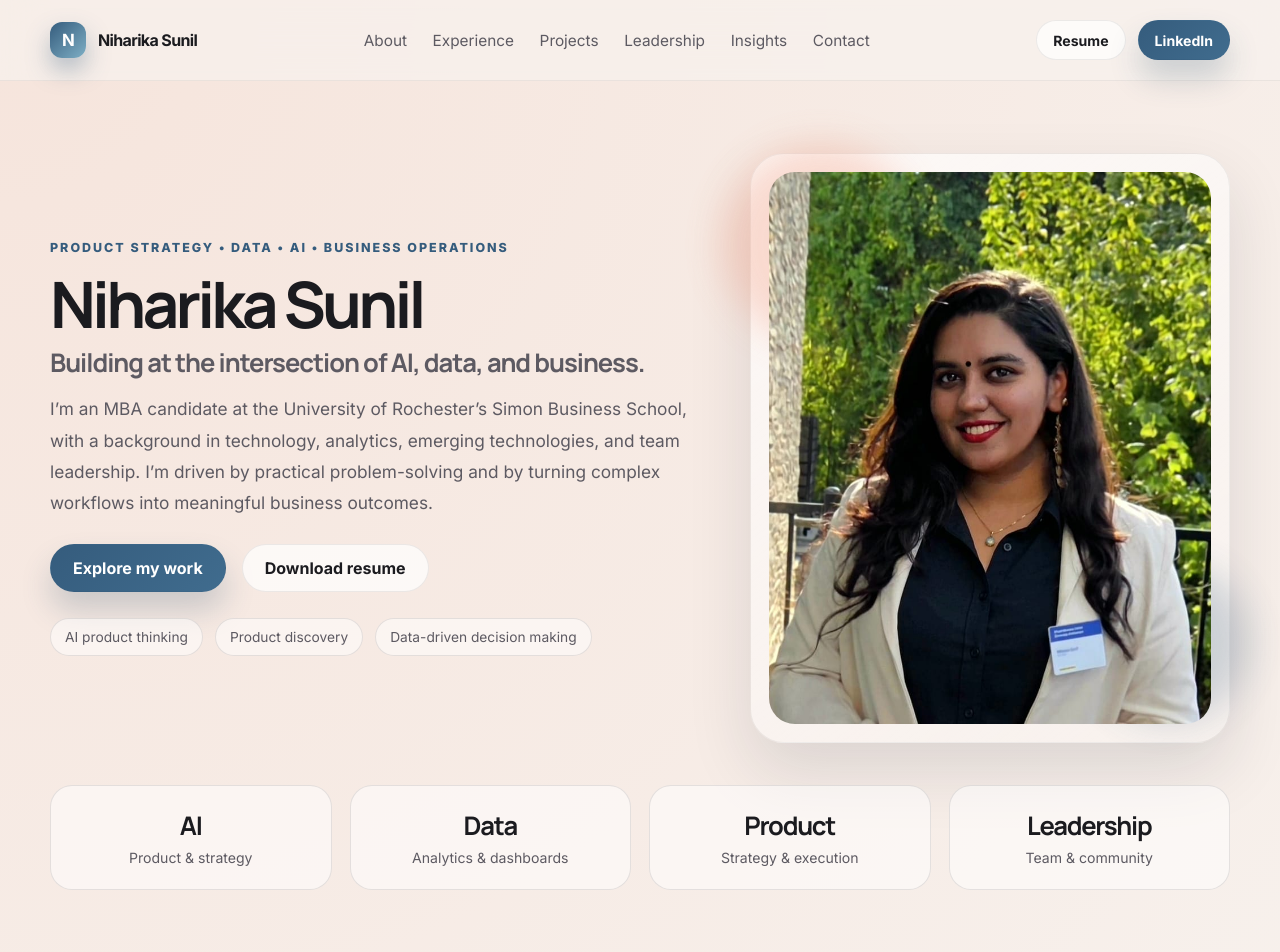
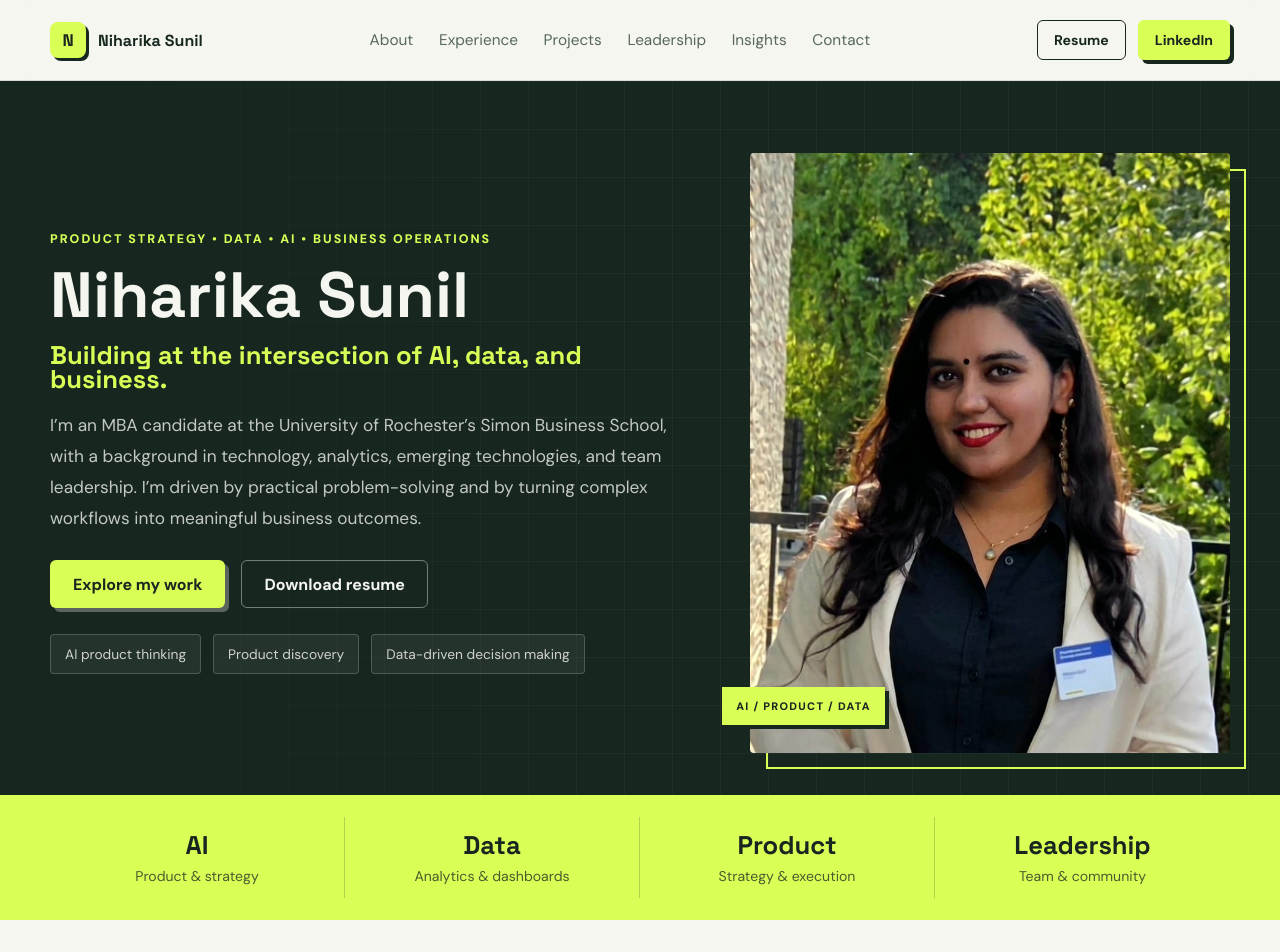
Before and after one commit to abygeorge8848/niharika-sunil, a plain HTML site: page index.html in a window 1280 px wide. Shown: the top 952 px of the page. Drawn offline with Linux system fonts and the light colour scheme.

Commit message:
Revamped the aesthetics

```diff
--- a/assets/css/styles.css
+++ b/assets/css/styles.css
@@ -1,17 +1,18 @@
 :root {
-  --bg: #f7f2ee;
-  --bg-strong: #efe7df;
-  --surface: rgba(255, 255, 255, 0.74);
+  --bg: #f4f6ef;
+  --bg-strong: #e8ede3;
+  --surface: #fff;
   --surface-strong: #fff;
-  --card: #fffdfc;
-  --text: #1b1b1f;
-  --muted: #5d5a62;
-  --line: rgba(27, 27, 31, 0.1);
-  --primary: #355c7d;
-  --primary-soft: #dfeaf4;
-  --accent: #f49f85;
-  --accent-soft: #fbe7de;
-  --shadow: 0 28px 65px rgba(26, 36, 48, 0.12);
+  --card: #fff;
+  --text: #172720;
+  --muted: #58675f;
+  --line: rgba(23, 39, 32, 0.13);
+  --primary: #1d4939;
+  --primary-soft: #e5edd8;
+  --accent: #d9ff57;
+  --accent-soft: #edf5ce;
+  --coral: #e8795c;
+  --shadow: 0 18px 48px rgba(23, 39, 32, 0.1);
 }
 
 * {
@@ -20,15 +21,20 @@
 
 html {
   scroll-behavior: smooth;
+  scroll-padding-top: 100px;
 }
 
 body {
   margin: 0;
-  font-family: "Inter", sans-serif;
-  background:
-    radial-gradient(circle at top left, rgba(240, 158, 126, 0.16), transparent 28%),
-    radial-gradient(circle at bottom right, rgba(53, 92, 125, 0.12), transparent 30%),
-    var(--bg);
+  font-family: "DM Sans", sans-serif;
+  background-color: var(--bg);
+  background-image: radial-gradient(rgba(23, 39, 32, 0.12) 0.7px, transparent 0.7px);
+  background-size: 22px 22px;
+  color: var(--text);
+}
+
+::selection {
+  background: var(--accent);
   color: var(--text);
 }
 
@@ -64,8 +70,8 @@ h3 {
   top: 0;
   z-index: 10;
   backdrop-filter: blur(18px);
-  background: rgba(247, 242, 238, 0.72);
-  border-bottom: 1px solid rgba(27, 27, 31, 0.06);
+  background: rgba(244, 246, 239, 0.92);
+  border-bottom: 1px solid var(--line);
 }
 
 .nav-wrap {
@@ -81,7 +87,8 @@ h3 {
   align-items: center;
   gap: 12px;
   font-weight: 700;
-  letter-spacing: -0.04em;
+  letter-spacing: 0;
+  font-family: "Space Grotesk", sans-serif;
 }
 
 .brand-mark {
@@ -90,11 +97,11 @@ h3 {
   justify-content: center;
   width: 36px;
   height: 36px;
-  border-radius: 12px;
-  background: linear-gradient(135deg, var(--primary), #7eafc5);
-  color: white;
+  border-radius: 8px;
+  background: var(--accent);
+  color: var(--text);
   font-size: 1.05rem;
-  box-shadow: 0 12px 24px rgba(53, 92, 125, 0.35);
+  box-shadow: 3px 3px 0 var(--text);
 }
 
 .main-nav {
@@ -106,12 +113,32 @@ h3 {
 }
 
 .main-nav a {
+  position: relative;
+  padding: 8px 0;
   transition: color 0.2s ease;
+}
+
+.main-nav a::after {
+  position: absolute;
+  right: 0;
+  bottom: 1px;
+  left: 0;
+  height: 2px;
+  background: var(--accent);
+  content: "";
+  transform: scaleX(0);
+  transform-origin: left;
+  transition: transform 0.22s ease;
 }
 
 .main-nav a:hover,
 .main-nav a:focus-visible {
-  color: var(--text);
+  color: var(--primary);
+}
+
+.main-nav a:hover::after,
+.main-nav a:focus-visible::after {
+  transform: scaleX(1);
 }
 
 .nav-actions {
@@ -126,10 +153,10 @@ h3 {
   justify-content: center;
   min-height: 48px;
   padding: 0 22px;
-  border-radius: 999px;
+  border-radius: 6px;
   border: 1px solid transparent;
   font-weight: 700;
-  transition: transform 0.2s ease, box-shadow 0.2s ease, border-color 0.2s ease;
+  transition: transform 0.22s ease, box-shadow 0.22s ease, background-color 0.22s ease;
 }
 
 .btn:hover,
@@ -138,15 +165,25 @@ h3 {
 }
 
 .btn-primary {
-  background: linear-gradient(135deg, var(--primary), #406c8e);
-  color: #fff;
-  box-shadow: 0 18px 30px rgba(46, 82, 108, 0.22);
+  background: var(--accent);
+  color: var(--text);
+  box-shadow: 4px 4px 0 var(--text);
 }
 
 .btn-secondary {
-  background: rgba(255, 255, 255, 0.7);
-  border-color: rgba(27, 27, 31, 0.08);
+  background: transparent;
+  border-color: currentColor;
   color: var(--text);
+}
+
+.btn-primary:hover,
+.btn-primary:focus-visible {
+  box-shadow: 2px 2px 0 var(--text);
+}
+
+.btn-secondary:hover,
+.btn-secondary:focus-visible {
+  background: var(--primary-soft);
 }
 
 .btn.small {
@@ -156,10 +193,26 @@ h3 {
 }
 
 .hero {
+  position: relative;
+  overflow: hidden;
   padding: 72px 0 42px;
+  background: var(--text);
+  color: #f4f6ef;
+}
+
+.hero::before {
+  position: absolute;
+  inset: 0;
+  background-image: linear-gradient(rgba(244, 246, 239, 0.035) 1px, transparent 1px), linear-gradient(90deg, rgba(244, 246, 239, 0.035) 1px, transparent 1px);
+  background-size: 48px 48px;
+  content: "";
+  pointer-events: none;
+  mask-image: linear-gradient(90deg, transparent, #000 45%, #000);
 }
 
 .hero-grid {
+  position: relative;
+  z-index: 1;
   display: grid;
   grid-template-columns: 1.15fr 0.85fr;
   align-items: center;
@@ -176,10 +229,10 @@ h3 {
 }
 
 .hero-copy h1 {
-  font-family: "Manrope", sans-serif;
+  font-family: "Space Grotesk", sans-serif;
   font-size: clamp(2.8rem, 5vw, 5rem);
   line-height: 0.96;
-  letter-spacing: -0.06em;
+  letter-spacing: 0;
   margin-bottom: 18px;
 }
 
@@ -187,9 +240,31 @@ h3 {
   display: block;
   margin-top: 16px;
   font-size: clamp(1.2rem, 2vw, 2.2rem);
-  letter-spacing: -0.04em;
+  letter-spacing: 0;
   font-weight: 700;
-  color: var(--muted);
+  color: var(--accent);
+}
+
+.hero .eyebrow {
+  color: var(--accent);
+}
+
+.hero .lead {
+  color: rgba(244, 246, 239, 0.78);
+}
+
+.hero .btn-primary {
+  box-shadow: 4px 4px 0 rgba(244, 246, 239, 0.3);
+}
+
+.hero .btn-secondary {
+  border-color: rgba(244, 246, 239, 0.42);
+  color: #f4f6ef;
+}
+
+.hero .btn-secondary:hover,
+.hero .btn-secondary:focus-visible {
+  background: rgba(244, 246, 239, 0.1);
 }
 
 .lead {
@@ -217,11 +292,11 @@ h3 {
 
 .mini-list li {
   padding: 10px 14px;
-  background: rgba(255, 255, 255, 0.5);
-  border: 1px solid var(--line);
-  border-radius: 999px;
+  background: rgba(244, 246, 239, 0.06);
+  border: 1px solid rgba(244, 246, 239, 0.2);
+  border-radius: 4px;
   font-size: 0.86rem;
-  color: var(--muted);
+  color: rgba(244, 246, 239, 0.82);
 }
 
 .hero-visual {
@@ -231,12 +306,39 @@ h3 {
 
 .portrait-card {
   position: relative;
+  isolation: isolate;
   width: min(100%, 520px);
-  padding: 18px;
-  border-radius: 34px;
-  background: linear-gradient(145deg, rgba(255, 255, 255, 0.7), rgba(255, 255, 255, 0.2));
-  border: 1px solid rgba(27, 27, 31, 0.06);
-  box-shadow: var(--shadow);
+  padding: 0;
+  border-radius: 4px;
+  background: transparent;
+}
+
+.portrait-card::before {
+  position: absolute;
+  z-index: -1;
+  inset: 16px -16px -16px 16px;
+  border: 2px solid var(--accent);
+  content: "";
+  transition: transform 0.35s ease;
+}
+
+.portrait-card::after {
+  position: absolute;
+  z-index: 2;
+  bottom: 28px;
+  left: -28px;
+  padding: 12px 14px;
+  background: var(--accent);
+  color: var(--text);
+  content: "AI  /  PRODUCT  /  DATA";
+  font-size: 0.68rem;
+  font-weight: 800;
+  letter-spacing: 0.12em;
+  box-shadow: 4px 4px 0 var(--text);
+}
+
+.portrait-card:hover::before {
+  transform: translate(5px, -5px);
 }
 
 .portrait-card img {
@@ -245,14 +347,12 @@ h3 {
   width: 100%;
   aspect-ratio: 4 / 5;
   object-fit: cover;
-  border-radius: 26px;
+  border-radius: 4px;
+  transition: filter 0.35s ease, transform 0.5s cubic-bezier(0.2, 0.7, 0.2, 1);
 }
 
 .glow {
-  position: absolute;
-  border-radius: 50%;
-  filter: blur(18px);
-  opacity: 0.75;
+  display: none;
 }
 
 .glow-one {
@@ -272,33 +372,36 @@ h3 {
 }
 
 .stats-strip {
-  padding-bottom: 24px;
+  padding: 22px 0;
+  background: var(--accent);
 }
 
 .stats-grid {
   display: grid;
   grid-template-columns: repeat(4, minmax(0, 1fr));
-  gap: 18px;
+  gap: 0;
 }
 
 .stat-item {
-  padding: 22px 18px;
-  background: rgba(255, 255, 255, 0.52);
-  border: 1px solid var(--line);
-  border-radius: 22px;
+  padding: 12px 18px;
+  border-right: 1px solid rgba(23, 39, 32, 0.2);
   text-align: center;
+}
+
+.stat-item:last-child {
+  border-right: 0;
 }
 
 .stat-item strong {
   display: block;
   font-size: clamp(1.35rem, 2vw, 2rem);
-  letter-spacing: -0.05em;
-  font-family: "Manrope", sans-serif;
+  letter-spacing: 0;
+  font-family: "Space Grotesk", sans-serif;
   margin-bottom: 4px;
 }
 
 .stat-item span {
-  color: var(--muted);
+  color: rgba(23, 39, 32, 0.75);
   font-size: 0.88rem;
 }
 
@@ -307,9 +410,9 @@ h3 {
 }
 
 .muted-section {
-  background: rgba(255, 255, 255, 0.34);
-  border-top: 1px solid rgba(27, 27, 31, 0.04);
-  border-bottom: 1px solid rgba(27, 27, 31, 0.04);
+  background: var(--bg-strong);
+  border-top: 1px solid rgba(23, 39, 32, 0.06);
+  border-bottom: 1px solid rgba(23, 39, 32, 0.06);
 }
 
 .split-layout {
@@ -320,9 +423,9 @@ h3 {
 }
 
 .section-heading h2 {
-  font-family: "Manrope", sans-serif;
+  font-family: "Space Grotesk", sans-serif;
   font-size: clamp(2rem, 3vw, 3.1rem);
-  letter-spacing: -0.05em;
+  letter-spacing: 0;
   line-height: 1.08;
   max-width: 580px;
 }
@@ -344,7 +447,7 @@ h3 {
   background: var(--primary-soft);
   border: 1px solid rgba(53, 92, 125, 0.12);
   color: var(--primary);
-  border-radius: 999px;
+  border-radius: 4px;
   padding: 10px 14px;
   font-size: 0.78rem;
   font-weight: 700;
@@ -363,7 +466,7 @@ h3 {
   top: 0;
   bottom: 0;
   width: 2px;
-  background: linear-gradient(to bottom, rgba(53, 92, 125, 0.16), rgba(53, 92, 125, 0.5));
+  background: var(--primary);
 }
 
 .timeline-item {
@@ -383,18 +486,25 @@ h3 {
   width: 18px;
   height: 18px;
   border-radius: 50%;
-  background: linear-gradient(135deg, var(--primary), #8bb0c9);
-  box-shadow: 0 0 0 6px rgba(53, 92, 125, 0.1);
+  background: var(--accent);
+  border: 3px solid var(--primary);
+  box-shadow: 0 0 0 4px var(--bg);
   margin-top: 8px;
   z-index: 1;
 }
 
 .timeline-content {
-  background: rgba(255, 255, 255, 0.58);
-  border: 1px solid rgba(27, 27, 31, 0.06);
-  border-radius: 24px;
+  background: rgba(255, 255, 255, 0.76);
+  border: 1px solid var(--line);
+  border-radius: 8px;
   padding: 22px 24px;
-  box-shadow: 0 22px 48px rgba(26, 36, 48, 0.05);
+  box-shadow: 4px 4px 0 rgba(23, 39, 32, 0.08);
+  transition: transform 0.25s ease, box-shadow 0.25s ease;
+}
+
+.timeline-content:hover {
+  transform: translateX(4px);
+  box-shadow: 7px 7px 0 rgba(23, 39, 32, 0.1);
 }
 
 .timeline-meta {
@@ -407,8 +517,9 @@ h3 {
 }
 
 .timeline-content h3 {
+  font-family: "Space Grotesk", sans-serif;
   font-size: clamp(1.4rem, 2vw, 1.9rem);
-  letter-spacing: -0.05em;
+  letter-spacing: 0;
   margin-bottom: 10px;
 }
 
@@ -431,11 +542,51 @@ h3 {
 .leadership-card,
 .insight-card,
 .award-item {
-  background: rgba(255, 255, 255, 0.7);
-  border: 1px solid rgba(27, 27, 31, 0.06);
-  border-radius: 28px;
+  position: relative;
+  overflow: hidden;
+  background: var(--surface);
+  border: 1px solid var(--line);
+  border-radius: 8px;
   padding: 28px 24px;
-  box-shadow: 0 20px 40px rgba(19, 30, 43, 0.05);
+  box-shadow: 5px 5px 0 rgba(23, 39, 32, 0.08);
+  transition: transform 0.28s cubic-bezier(0.2, 0.7, 0.2, 1), box-shadow 0.28s ease, border-color 0.28s ease;
+}
+
+.project-card::before,
+.leadership-card::before,
+.insight-card::before,
+.award-item::before {
+  position: absolute;
+  top: 0;
+  right: 0;
+  left: 0;
+  height: 4px;
+  background: var(--accent);
+  content: "";
+  transform: scaleX(0.2);
+  transform-origin: left;
+  transition: transform 0.35s ease;
+}
+
+.project-card:hover,
+.leadership-card:hover,
+.insight-card:hover,
+.award-item:hover {
+  transform: translateY(-6px);
+  border-color: rgba(29, 73, 57, 0.28);
+  box-shadow: 8px 9px 0 rgba(23, 39, 32, 0.11);
+}
+
+.project-card:hover::before,
+.leadership-card:hover::before,
+.insight-card:hover::before,
+.award-item:hover::before {
+  transform: scaleX(1);
+}
+
+.project-card:nth-child(2)::before,
+.award-item:nth-child(3n)::before {
+  background: var(--coral);
 }
 
 .project-tag,
@@ -443,20 +594,21 @@ h3 {
   display: inline-block;
   margin-bottom: 16px;
   background: var(--accent-soft);
-  color: #9a5d42;
-  border-radius: 999px;
+  color: var(--primary);
+  border-radius: 3px;
   padding: 8px 12px;
   font-size: 0.74rem;
   font-weight: 800;
-  letter-spacing: 0.1em;
+  letter-spacing: 0.08em;
   text-transform: uppercase;
 }
 
 .project-card h3,
 .leadership-card h3,
 .insight-card h3 {
+  font-family: "Space Grotesk", sans-serif;
   font-size: clamp(1.35rem, 2vw, 1.8rem);
-  letter-spacing: -0.04em;
+  letter-spacing: 0;
   margin-bottom: 12px;
 }
 
@@ -480,7 +632,7 @@ h3 {
   color: var(--primary) !important;
   font-size: 0.78rem;
   font-weight: 800;
-  letter-spacing: 0.12em;
+  letter-spacing: 0.08em;
   text-transform: uppercase;
   margin-bottom: 12px !important;
 }
@@ -507,8 +659,9 @@ h3 {
 }
 
 .award-item h3 {
+  font-family: "Space Grotesk", sans-serif;
   font-size: 1.2rem;
-  letter-spacing: -0.04em;
+  letter-spacing: 0;
   margin-bottom: 10px;
 }
 
@@ -517,6 +670,17 @@ h3 {
   margin-top: 18px;
   font-weight: 700;
   color: var(--primary);
+  text-decoration: underline;
+  text-decoration-color: var(--accent);
+  text-decoration-thickness: 2px;
+  text-underline-offset: 4px;
+  transition: color 0.2s ease, text-underline-offset 0.2s ease;
+}
+
+.insight-card a:hover,
+.insight-card a:focus-visible {
+  color: var(--coral);
+  text-underline-offset: 7px;
 }
 
 .contact-section {
@@ -529,16 +693,17 @@ h3 {
   justify-content: space-between;
   gap: 24px;
   padding: clamp(28px, 4vw, 40px);
-  border-radius: 30px;
-  background: linear-gradient(135deg, rgba(53, 92, 125, 0.1), rgba(244, 159, 133, 0.12));
-  border: 1px solid rgba(27, 27, 31, 0.06);
-  box-shadow: var(--shadow);
+  border-radius: 8px;
+  background: var(--text);
+  color: #f4f6ef;
+  border: 1px solid var(--text);
+  box-shadow: 8px 8px 0 var(--accent);
 }
 
 .contact-panel h2 {
-  font-family: "Manrope", sans-serif;
+  font-family: "Space Grotesk", sans-serif;
   font-size: clamp(2rem, 3vw, 3rem);
-  letter-spacing: -0.05em;
+  letter-spacing: 0;
   max-width: 640px;
   margin-bottom: 0;
 }
@@ -551,7 +716,7 @@ h3 {
 
 .site-footer {
   padding: 26px 0 48px;
-  border-top: 1px solid rgba(27, 27, 31, 0.06);
+  border-top: 1px solid var(--line);
 }
 
 .footer-wrap {
@@ -570,13 +735,87 @@ h3 {
 
 .reveal {
   opacity: 0;
-  transform: translateY(20px);
-  transition: opacity 0.7s ease, transform 0.7s ease;
+  transform: translateY(24px);
+  transition: opacity 0.7s cubic-bezier(0.2, 0.7, 0.2, 1), transform 0.7s cubic-bezier(0.2, 0.7, 0.2, 1);
 }
 
 .reveal.is-visible {
   opacity: 1;
   transform: translateY(0);
+}
+
+.hero-copy h1,
+.hero-copy .lead,
+.hero-copy .cta-row,
+.hero-copy .mini-list,
+.hero-visual {
+  animation: rise-in 0.75s both;
+}
+
+.hero-copy h1 {
+  animation-delay: 0.08s;
+}
+
+.hero-copy .lead {
+  animation-delay: 0.16s;
+}
+
+.hero-copy .cta-row {
+  animation-delay: 0.24s;
+}
+
+.hero-copy .mini-list {
+  animation-delay: 0.32s;
+}
+
+.hero-visual {
+  animation-delay: 0.16s;
+}
+
+.stats-grid .reveal:nth-child(2),
+.project-grid .reveal:nth-child(2),
+.leadership-grid .reveal:nth-child(2),
+.insights-grid .reveal:nth-child(2) {
+  transition-delay: 0.1s;
+}
+
+.stats-grid .reveal:nth-child(3),
+.project-grid .reveal:nth-child(3),
+.leadership-grid .reveal:nth-child(3) {
+  transition-delay: 0.2s;
+}
+
+.stats-grid .reveal:nth-child(4),
+.project-grid .reveal:nth-child(4) {
+  transition-delay: 0.3s;
+}
+
+@keyframes rise-in {
+  from {
+    opacity: 0;
+    transform: translateY(18px);
+  }
+
+  to {
+    opacity: 1;
+    transform: translateY(0);
+  }
+}
+
+:focus-visible {
+  outline: 3px solid var(--coral);
+  outline-offset: 4px;
+}
+
+@media (prefers-reduced-motion: reduce) {
+  *,
+  *::before,
+  *::after {
+    scroll-behavior: auto !important;
+    animation-duration: 0.01ms !important;
+    animation-iteration-count: 1 !important;
+    transition-duration: 0.01ms !important;
+  }
 }
 
 @media (max-width: 980px) {
@@ -710,6 +949,17 @@ h3 {
   .portrait-card {
     padding: 10px;
     border-radius: 24px;
+  }
+
+  .portrait-card::before {
+    inset: 10px 8px -8px 8px;
+  }
+
+  .portrait-card::after {
+    bottom: 14px;
+    left: 8px;
+    padding: 9px 10px;
+    font-size: 0.58rem;
   }
 
   .portrait-card img {
--- a/index.html
+++ b/index.html
@@ -11,7 +11,7 @@
     <link rel="preconnect" href="https://fonts.googleapis.com" />
     <link rel="preconnect" href="https://fonts.gstatic.com" crossorigin />
     <link
-      href="https://fonts.googleapis.com/css2?family=Inter:wght@400;500;600;700;800;900&family=Manrope:wght@500;700;800&display=swap"
+      href="https://fonts.googleapis.com/css2?family=DM+Sans:wght@400;500;600;700;800&family=Space+Grotesk:wght@500;600;700&display=swap"
       rel="stylesheet"
     />
     <link rel="stylesheet" href="assets/css/styles.css" />
```
